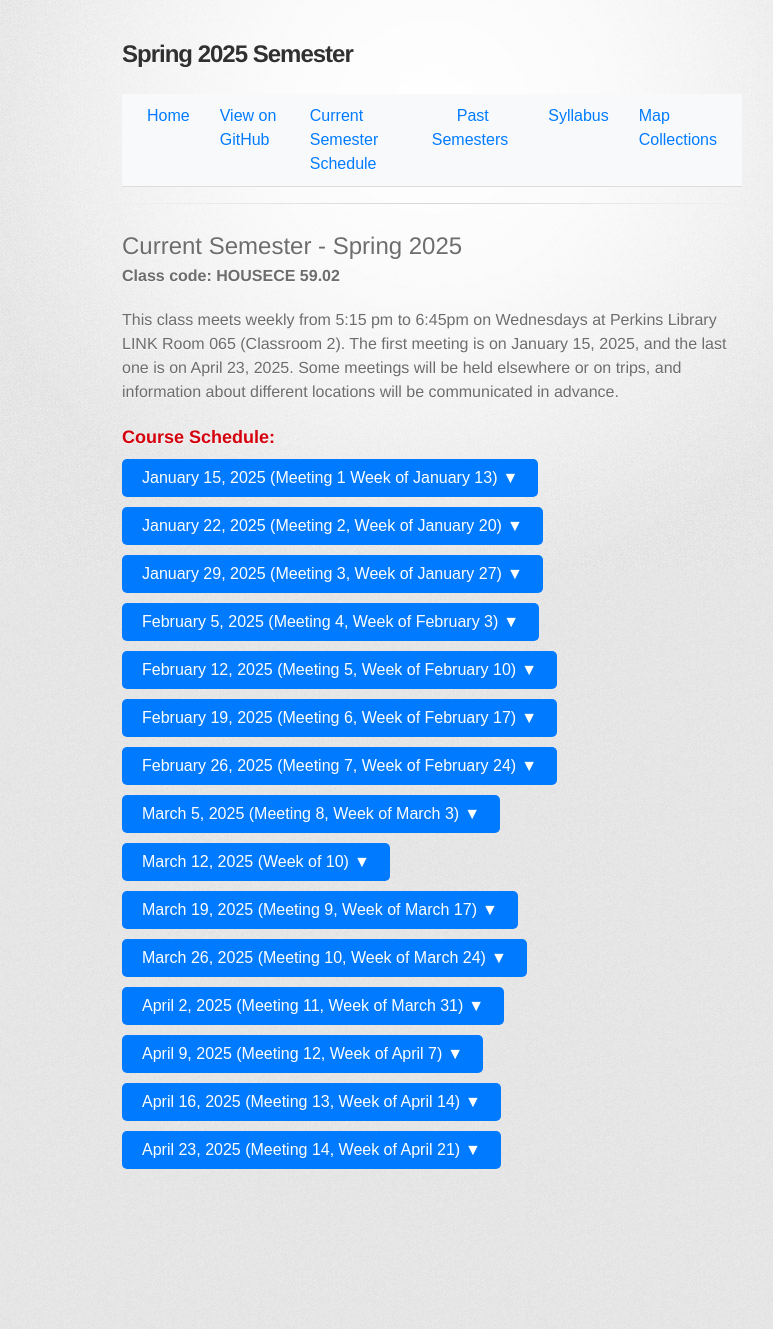
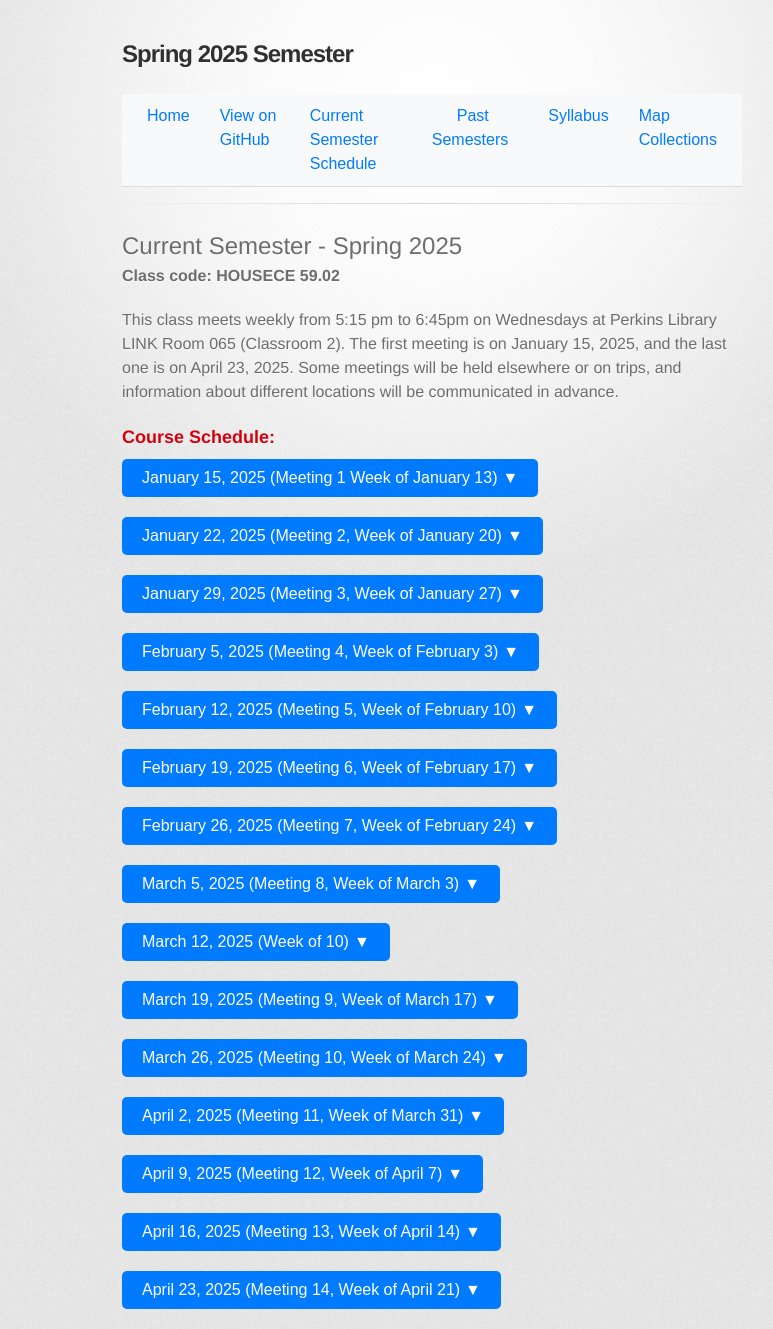
Before and after one commit to zzou21/AmericanWest, a Jekyll site: the page built from currentSemester/current-semester.html, in a window 1280 px wide. Shown: the whole page, without its empty margins (208-981 px from the left). Built offline with Jekyll 4.4.1, drawn with Linux system fonts in a browser that asks for light colours; some web fonts are replaced; before the commit the page ends 1179 px from its top, so only the background shows below that.

Commit message:
fixed schedule

```diff
--- a/currentSemester/current-semester.html
+++ b/currentSemester/current-semester.html
@@ -25,99 +25,99 @@
     </div>
 
     <div class="dropdown">
-      <button class="scheduleDropdownButton" data-target="dropdownWeek1">January 22, 2025 (Meeting 2, Week of January 20)<span class="caret"> ▼</span></button>
-      <div class="scheduleDropdownContent" id="dropdownWeek1">
+      <button class="scheduleDropdownButton" data-target="dropdownWeek2">January 22, 2025 (Meeting 2, Week of January 20)<span class="caret"> ▼</span></button>
+      <div class="scheduleDropdownContent" id="dropdownWeek2">
         <p><span style="font-weight: bold">Topic:</span><br>Cost of Louisiana Purchase and US Banking Credit with Britain and France</p>
       </div>
     </div>
 
     <div class="dropdown">
-      <button class="scheduleDropdownButton" data-target="dropdownWeek1">January 29, 2025 (Meeting 3, Week of January 27)<span class="caret"> ▼</span></button>
-      <div class="scheduleDropdownContent" id="dropdownWeek1">
+      <button class="scheduleDropdownButton" data-target="dropdownWeek3">January 29, 2025 (Meeting 3, Week of January 27)<span class="caret"> ▼</span></button>
+      <div class="scheduleDropdownContent" id="dropdownWeek3">
         <p><span style="font-weight: bold">Topic:</span><br>The Battle of Greasy Grass</p>
       </div>
     </div>
 
     <div class="dropdown">
-      <button class="scheduleDropdownButton" data-target="dropdownWeek1">February 5, 2025 (Meeting 4, Week of February 3)<span class="caret"> ▼</span></button>
-      <div class="scheduleDropdownContent" id="dropdownWeek1">
+      <button class="scheduleDropdownButton" data-target="dropdownWeek4">February 5, 2025 (Meeting 4, Week of February 3)<span class="caret"> ▼</span></button>
+      <div class="scheduleDropdownContent" id="dropdownWeek4">
         <p><span style="font-weight: bold">Topic:</span><br>18 Unratified Treaties of California</p>
       </div>
     </div>
 
     <div class="dropdown">
-      <button class="scheduleDropdownButton" data-target="dropdownWeek1">February 12, 2025 (Meeting 5, Week of February 10)<span class="caret"> ▼</span></button>
-      <div class="scheduleDropdownContent" id="dropdownWeek1">
+      <button class="scheduleDropdownButton" data-target="dropdownWeek5">February 12, 2025 (Meeting 5, Week of February 10)<span class="caret"> ▼</span></button>
+      <div class="scheduleDropdownContent" id="dropdownWeek5">
         <p><span style="font-weight: bold">Topic:</span><br>Death of Meriwether Lewis and the Aftermath of the Lewis & Clark Expedition</p>
       </div>
     </div>
 
     <div class="dropdown">
-      <button class="scheduleDropdownButton" data-target="dropdownWeek1">February 19, 2025 (Meeting 6, Week of February 17)<span class="caret"> ▼</span></button>
-      <div class="scheduleDropdownContent" id="dropdownWeek1">
+      <button class="scheduleDropdownButton" data-target="dropdownWeek6">February 19, 2025 (Meeting 6, Week of February 17)<span class="caret"> ▼</span></button>
+      <div class="scheduleDropdownContent" id="dropdownWeek6">
         <p><span style="font-weight: bold">Topic:</span><br>Angel Island</p>
       </div>
     </div>
 
     <div class="dropdown">
-      <button class="scheduleDropdownButton" data-target="dropdownWeek1">February 26, 2025 (Meeting 7, Week of February 24)<span class="caret"> ▼</span></button>
-      <div class="scheduleDropdownContent" id="dropdownWeek1">
+      <button class="scheduleDropdownButton" data-target="dropdownWeek7">February 26, 2025 (Meeting 7, Week of February 24)<span class="caret"> ▼</span></button>
+      <div class="scheduleDropdownContent" id="dropdownWeek7">
         <p><span style="font-weight: bold">Topic:</span><br>Case Study: Chinese Community in Montana</p>
       </div>
     </div>
 
     <div class="dropdown">
-      <button class="scheduleDropdownButton" data-target="dropdownWeek1">March 5, 2025 (Meeting 8, Week of March 3)<span class="caret"> ▼</span></button>
-      <div class="scheduleDropdownContent" id="dropdownWeek1">
+      <button class="scheduleDropdownButton" data-target="dropdownWeek8">March 5, 2025 (Meeting 8, Week of March 3)<span class="caret"> ▼</span></button>
+      <div class="scheduleDropdownContent" id="dropdownWeek8">
         <p><span style="font-weight: bold">Topic:</span><br>US Mint in Carson City</p>
       </div>
     </div>
 
     <div class="dropdown">
-      <button class="scheduleDropdownButton" data-target="dropdownWeek1">March 12, 2025 (Week of 10)<span class="caret"> ▼</span></button>
-      <div class="scheduleDropdownContent" id="dropdownWeek1">
+      <button class="scheduleDropdownButton" data-target="dropdownWeek9">March 12, 2025 (Week of 10)<span class="caret"> ▼</span></button>
+      <div class="scheduleDropdownContent" id="dropdownWeek9">
         <p><span style="font-weight: bold">Spring Break</span><br></p>
       </div>
     </div>
 
     <div class="dropdown">
-      <button class="scheduleDropdownButton" data-target="dropdownWeek1">March 19, 2025 (Meeting 9, Week of March 17)<span class="caret"> ▼</span></button>
-      <div class="scheduleDropdownContent" id="dropdownWeek1">
+      <button class="scheduleDropdownButton" data-target="dropdownWeek10">March 19, 2025 (Meeting 9, Week of March 17)<span class="caret"> ▼</span></button>
+      <div class="scheduleDropdownContent" id="dropdownWeek10">
         <p><span style="font-weight: bold">Topic:</span><br>Wind Riiver Reservation in Wyoming</p>
       </div>
     </div>
 
     <div class="dropdown">
-      <button class="scheduleDropdownButton" data-target="dropdownWeek1">March 26, 2025 (Meeting 10, Week of March 24)<span class="caret"> ▼</span></button>
-      <div class="scheduleDropdownContent" id="dropdownWeek1">
+      <button class="scheduleDropdownButton" data-target="dropdownWeek11">March 26, 2025 (Meeting 10, Week of March 24)<span class="caret"> ▼</span></button>
+      <div class="scheduleDropdownContent" id="dropdownWeek11">
         <p><span style="font-weight: bold">Topic:</span><br>California's Oil Industry</p>
       </div>
     </div>
 
     <div class="dropdown">
-      <button class="scheduleDropdownButton" data-target="dropdownWeek1">April 2, 2025 (Meeting 11, Week of March 31)<span class="caret"> ▼</span></button>
-      <div class="scheduleDropdownContent" id="dropdownWeek1">
+      <button class="scheduleDropdownButton" data-target="dropdownWeek12">April 2, 2025 (Meeting 11, Week of March 31)<span class="caret"> ▼</span></button>
+      <div class="scheduleDropdownContent" id="dropdownWeek12">
         <p><span style="font-weight: bold">Topic:</span><br>Treaty of Guadalupe Hidalgo and the U.S.-Native American community relations in the Southwest</p>
       </div>
     </div>
 
     <div class="dropdown">
-      <button class="scheduleDropdownButton" data-target="dropdownWeek1">April 9, 2025 (Meeting 12, Week of April 7)<span class="caret"> ▼</span></button>
-      <div class="scheduleDropdownContent" id="dropdownWeek1">
+      <button class="scheduleDropdownButton" data-target="dropdownWeek13">April 9, 2025 (Meeting 12, Week of April 7)<span class="caret"> ▼</span></button>
+      <div class="scheduleDropdownContent" id="dropdownWeek13">
         <p><span style="font-weight: bold">Topic:</span><br>USPS in the West</p>
       </div>
     </div>
 
     <div class="dropdown">
-      <button class="scheduleDropdownButton" data-target="dropdownWeek1">April 16, 2025 (Meeting 13, Week of April 14)<span class="caret"> ▼</span></button>
-      <div class="scheduleDropdownContent" id="dropdownWeek1">
+      <button class="scheduleDropdownButton" data-target="dropdownWeek14">April 16, 2025 (Meeting 13, Week of April 14)<span class="caret"> ▼</span></button>
+      <div class="scheduleDropdownContent" id="dropdownWeek14">
         <p><span style="font-weight: bold">Topic:</span><br>Global West</p>
       </div>
     </div>
 
     <div class="dropdown">
-      <button class="scheduleDropdownButton" data-target="dropdownWeek1">April 23, 2025 (Meeting 14, Week of April 21)<span class="caret"> ▼</span></button>
-      <div class="scheduleDropdownContent" id="dropdownWeek1">
+      <button class="scheduleDropdownButton" data-target="dropdownWeek15">April 23, 2025 (Meeting 14, Week of April 21)<span class="caret"> ▼</span></button>
+      <div class="scheduleDropdownContent" id="dropdownWeek15">
         <p><span style="font-weight: bold">Topic:</span><br>Choose the topic as a class!</p>
       </div>
     </div>
--- a/currentSemester/scheduleDropdownStyle.css
+++ b/currentSemester/scheduleDropdownStyle.css
@@ -3,7 +3,7 @@
 .dropdown{
     position: relative;
     display: inline-block;
-    margin-bottom: 10px;
+    margin-bottom: 20px;
 }
 
 .scheduleDropdownButton{
```
